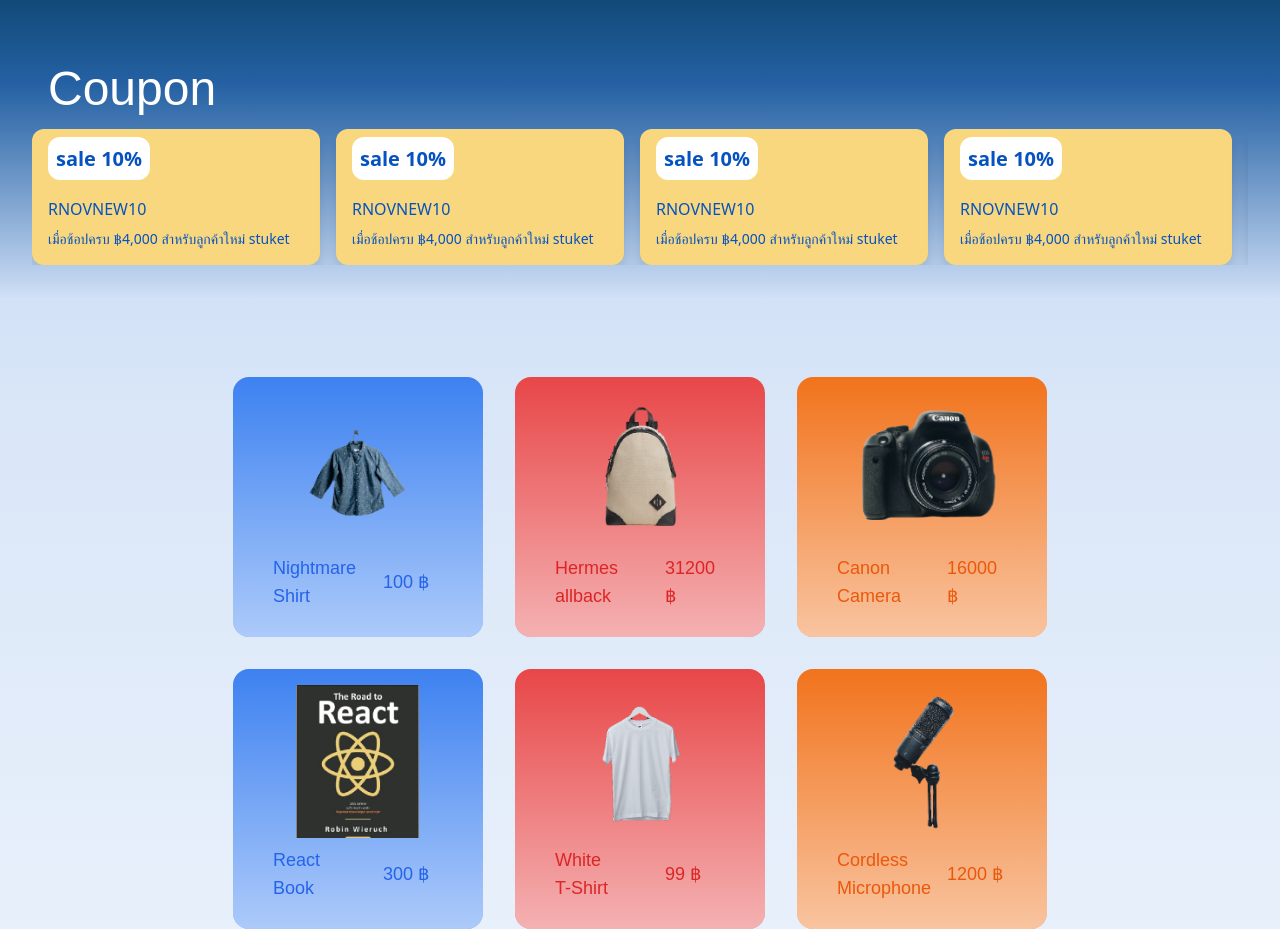
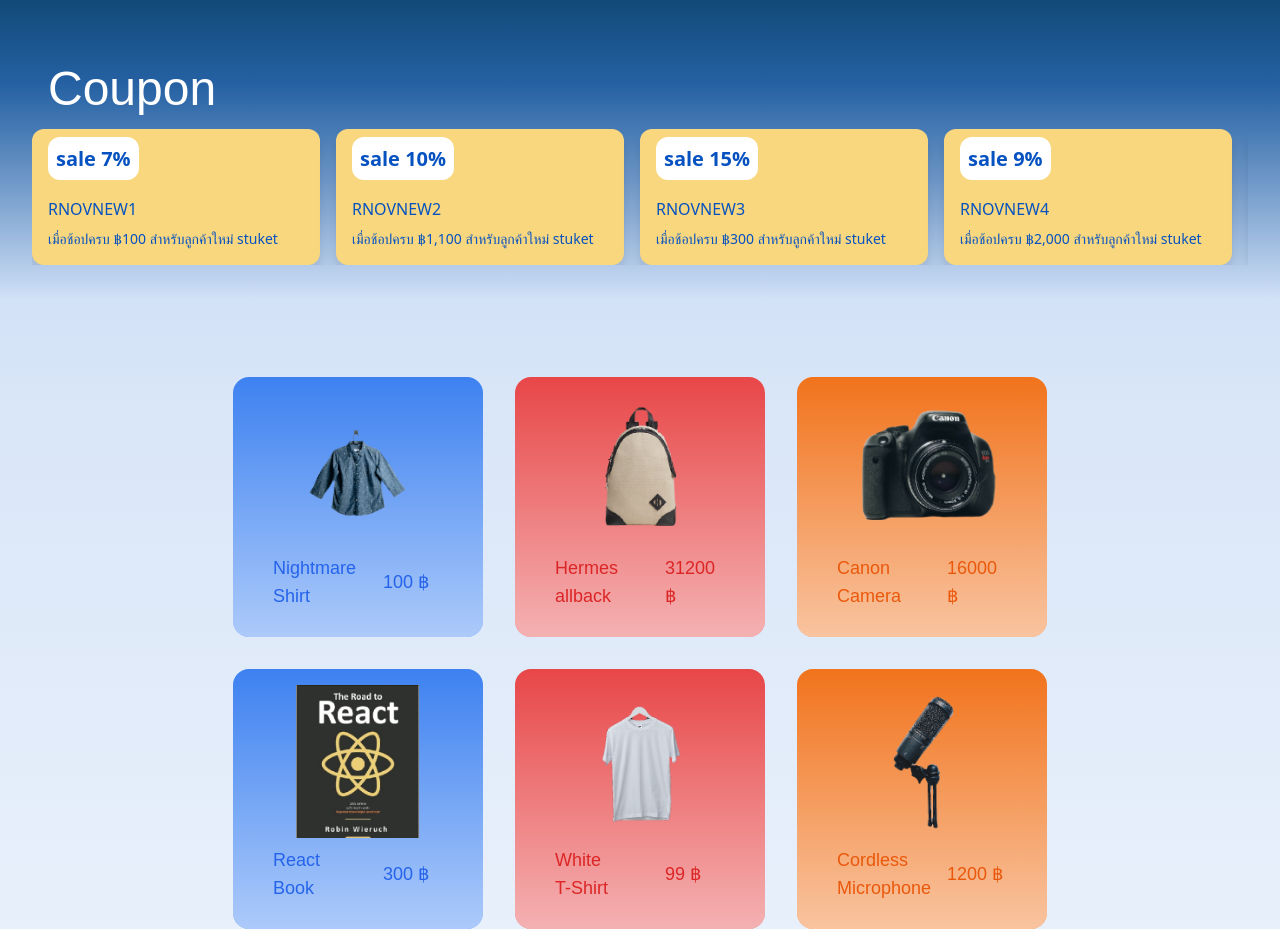
Before and after one commit to SukumDecha/Hello-Goose-3, a React (Vite) app: page / in a window 1280 px wide. Shown: the part 980-1909 px from the top of the page. Built offline with nearby package versions, Linux system fonts and the light colour scheme; a web font is replaced by a local one.

Commit message:
refactor code

```diff
--- a/index.html
+++ b/index.html
@@ -2,7 +2,7 @@
 <html lang="en">
   <head>
     <meta charset="UTF-8" />
-    <link rel="icon" type="image/svg+xml" href="/vite.svg" />
+    <link rel="icon" type="image/svg+xml" href="/assets/navbars/stuket.png" />
     <meta name="viewport" content="width=device-width, initial-scale=1.0" />
     <link
       rel="stylesheet"
--- a/src/components/app/coupon/CardSection.tsx
+++ b/src/components/app/coupon/CardSection.tsx
@@ -12,44 +12,44 @@
       <div className="font-margarine text-5xl text-white ml-4 mb-4">Coupon</div>
       <div className="w-full inline-flex overflow-scroll gap-4 no-scrollbar">
         <Card
+          title="sale 7%"
+          subTitle="RNOVNEW1"
+          description="เมื่อช้อปครบ ฿100 สำหรับลูกค้าใหม่ stuket"
+        ></Card>
+        <Card
           title="sale 10%"
-          subTitle="RNOVNEW10"
+          subTitle="RNOVNEW2"
+          description="เมื่อช้อปครบ ฿1,100 สำหรับลูกค้าใหม่ stuket"
+        ></Card>
+        <Card
+          title="sale 15%"
+          subTitle="RNOVNEW3"
+          description="เมื่อช้อปครบ ฿300 สำหรับลูกค้าใหม่ stuket"
+        ></Card>
+        <Card
+          title="sale 9%"
+          subTitle="RNOVNEW4"
+          description="เมื่อช้อปครบ ฿2,000 สำหรับลูกค้าใหม่ stuket"
+        ></Card>
+        <Card
+          title="sale 23%"
+          subTitle="RNOVNEW5"
+          description="เมื่อช้อปครบ ฿900 สำหรับลูกค้าใหม่ stuket"
+        ></Card>
+        <Card
+          title="sale 17%"
+          subTitle="RNOVNEW6"
+          description="เมื่อช้อปครบ ฿500 สำหรับลูกค้าใหม่ stuket"
+        ></Card>
+        <Card
+          title="sale 5%"
+          subTitle="RNOVNEW7"
           description="เมื่อช้อปครบ ฿4,000 สำหรับลูกค้าใหม่ stuket"
         ></Card>
         <Card
-          title="sale 10%"
-          subTitle="RNOVNEW10"
-          description="เมื่อช้อปครบ ฿4,000 สำหรับลูกค้าใหม่ stuket"
-        ></Card>
-        <Card
-          title="sale 10%"
-          subTitle="RNOVNEW10"
-          description="เมื่อช้อปครบ ฿4,000 สำหรับลูกค้าใหม่ stuket"
-        ></Card>
-        <Card
-          title="sale 10%"
-          subTitle="RNOVNEW10"
-          description="เมื่อช้อปครบ ฿4,000 สำหรับลูกค้าใหม่ stuket"
-        ></Card>
-        <Card
-          title="sale 10%"
-          subTitle="RNOVNEW10"
-          description="เมื่อช้อปครบ ฿4,000 สำหรับลูกค้าใหม่ stuket"
-        ></Card>
-        <Card
-          title="sale 10%"
-          subTitle="RNOVNEW10"
-          description="เมื่อช้อปครบ ฿4,000 สำหรับลูกค้าใหม่ stuket"
-        ></Card>
-        <Card
-          title="sale 10%"
-          subTitle="RNOVNEW10"
-          description="เมื่อช้อปครบ ฿4,000 สำหรับลูกค้าใหม่ stuket"
-        ></Card>
-        <Card
-          title="sale 10%"
-          subTitle="RNOVNEW10"
-          description="เมื่อช้อปครบ ฿4,000 สำหรับลูกค้าใหม่ stuket"
+          title="sale 30%"
+          subTitle="RNOVNEW8"
+          description="เมื่อช้อปครบ ฿2,000 สำหรับลูกค้าใหม่ stuket"
         ></Card>
       </div>
     </div>
--- a/src/components/navbar/Sidebar.tsx
+++ b/src/components/navbar/Sidebar.tsx
@@ -27,13 +27,16 @@
   const [isEngOpen, setEngOpen] = useState(false);
   const [isFiETOpen, setFiETItOpen] = useState(false);
   const ref = useRef<HTMLDivElement>(null);
+
   const isClickOutSide = (e: any) => {
     if (e.target.id === "sidebar-backdrop") {
       console.log(e.target.id);
       props.setOpen(false);
     }
   };
+
   ref.current?.addEventListener("click", isClickOutSide);
+
   return (
     <div
       className={`${
--- a/src/components/navbar/majorList/Engineering.tsx
+++ b/src/components/navbar/majorList/Engineering.tsx
@@ -1,7 +1,7 @@
 
 const Engineering = () => {
   return (
-<div className='flex flex-col ml-10 text-xl gap-5 mr-8'>
+<div className='flex flex-col ml-10 text-xl gap-5 mr-8 mt-4'>
     <span>Chemical Engineering</span>
     <span>Civil Engineering</span>
     <span>Computer Engineering</span>
--- a/src/components/navbar/majorList/FiET.tsx
+++ b/src/components/navbar/majorList/FiET.tsx
@@ -1,7 +1,7 @@
 
 const FiET = () => {
   return (
-    <div className='flex flex-col ml-10 text-xl gap-5'>
+    <div className='flex flex-col ml-10 text-xl gap-5 mt-4'>
         <span>Computer science-multimedia</span>
         <span>Packaging and printing technology</span>
         <span>Industrial technology</span>
--- a/src/components/navbar/majorList/IT.tsx
+++ b/src/components/navbar/majorList/IT.tsx
@@ -1,6 +1,6 @@
 const IT = () => {
   return (
-    <div className="flex flex-col ml-10 text-xl gap-5">
+    <div className="flex flex-col ml-10 text-xl gap-5 mt-4">
       <span>IT</span>
       <span>DSI</span>
       <span>CS</span>
```
